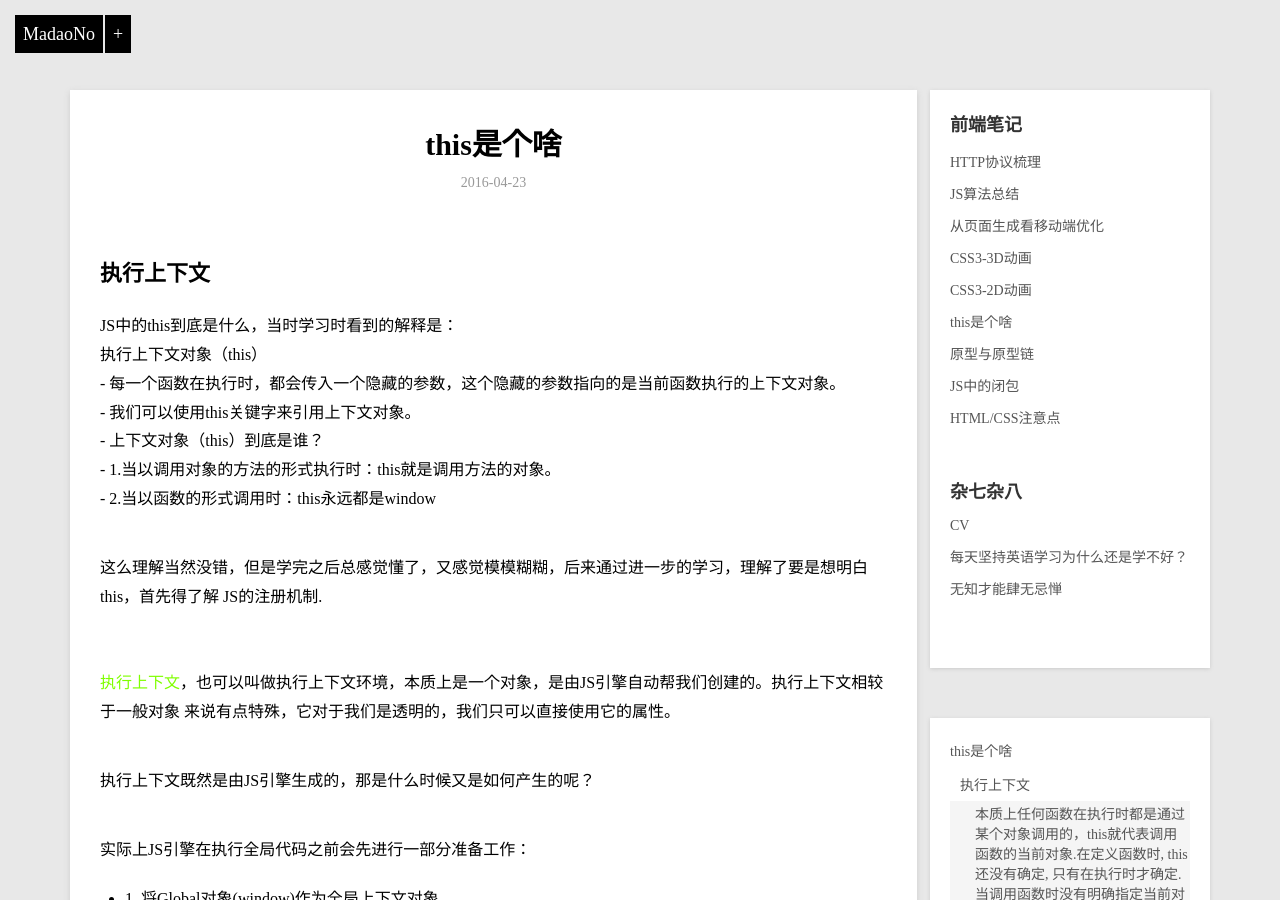
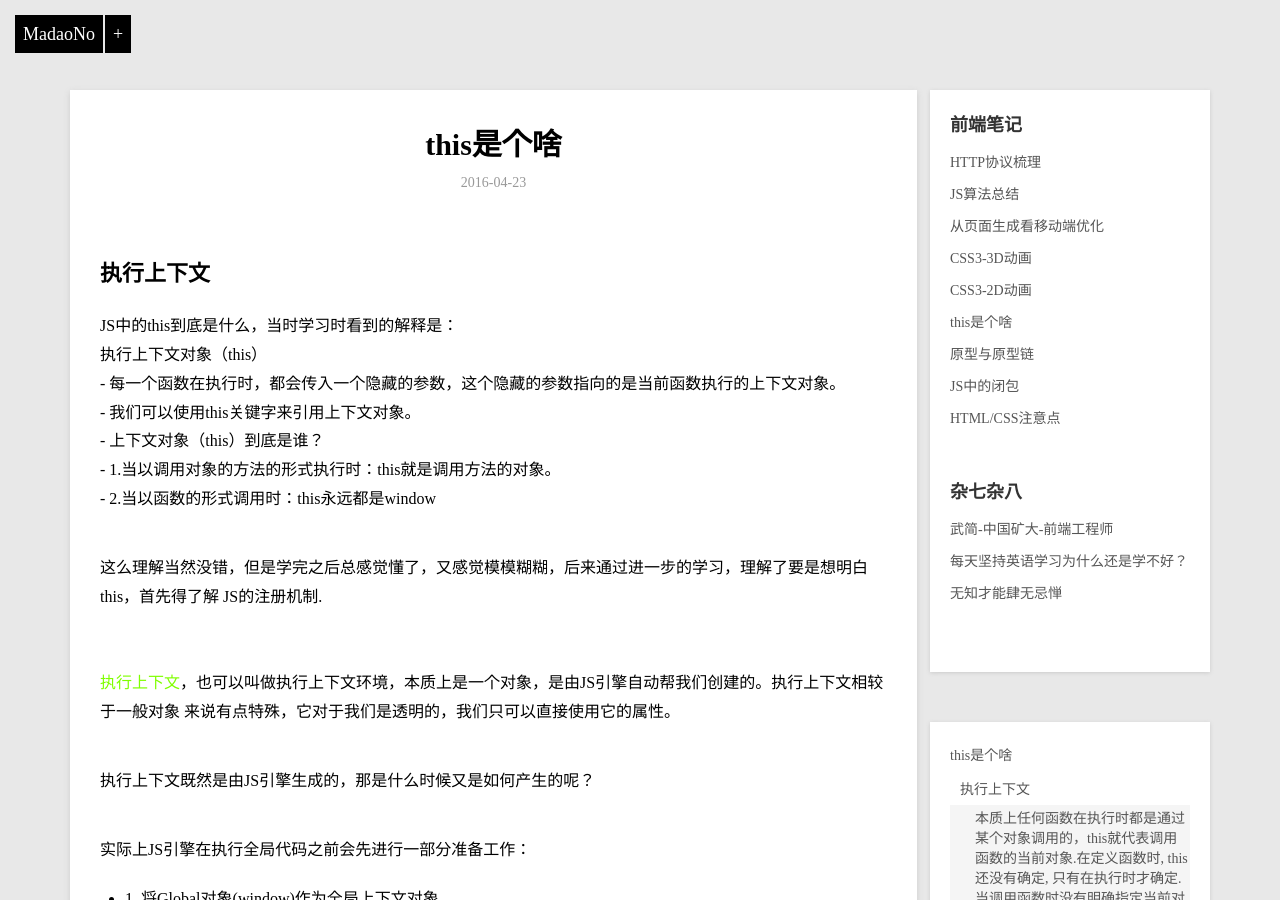
Before and after one commit to madaono/madaono.github.io, a Jekyll site: the page built from _posts/2016-4-23-js-this.html, in a window 1280 px wide and 900 px high. Built offline with Jekyll 4.4.1, drawn with Linux system fonts in a browser that asks for light colours.

Commit message:
Update 2016-9-22-myCv.html

```diff
--- a/_posts/2016-9-22-myCv.html
+++ b/_posts/2016-9-22-myCv.html
@@ -1,5 +1,5 @@
 ---
-title: CV
+title: 武简-中国矿大-前端工程师
 description: resume
 category: life
 ---
@@ -14,7 +14,7 @@ category: life
 <title>首页</title>
 
 <!--公共样式-->
-<link rel="stylesheet" href="-CV/my-cv/css/reset.css" />
+<link rel="stylesheet" href="../cvCss/resume.css" />
 
 <!--公共脚本-->
 <script type="text/javascript" src="js/jquery-1.8.3.min.js"></script>
```
